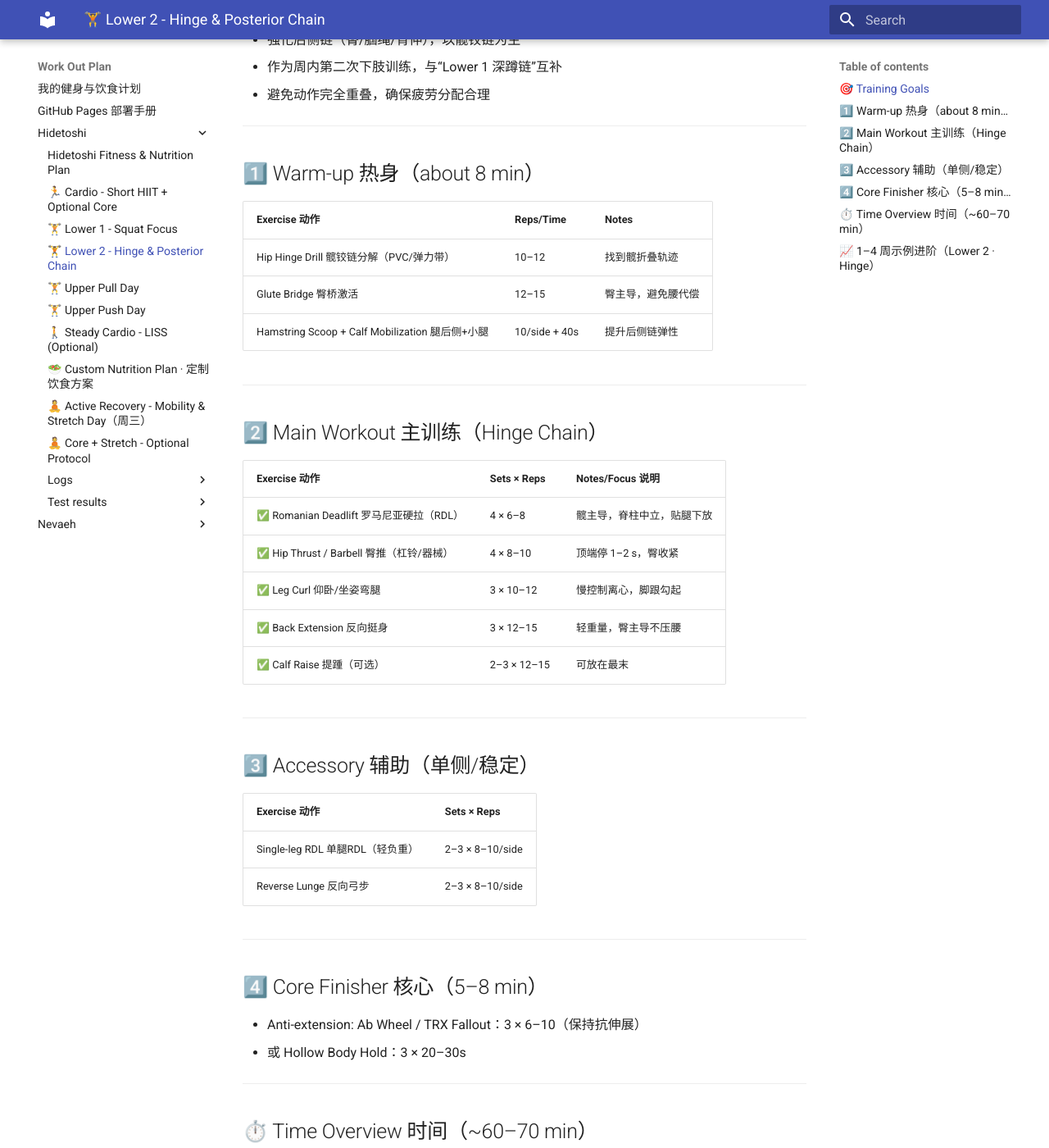
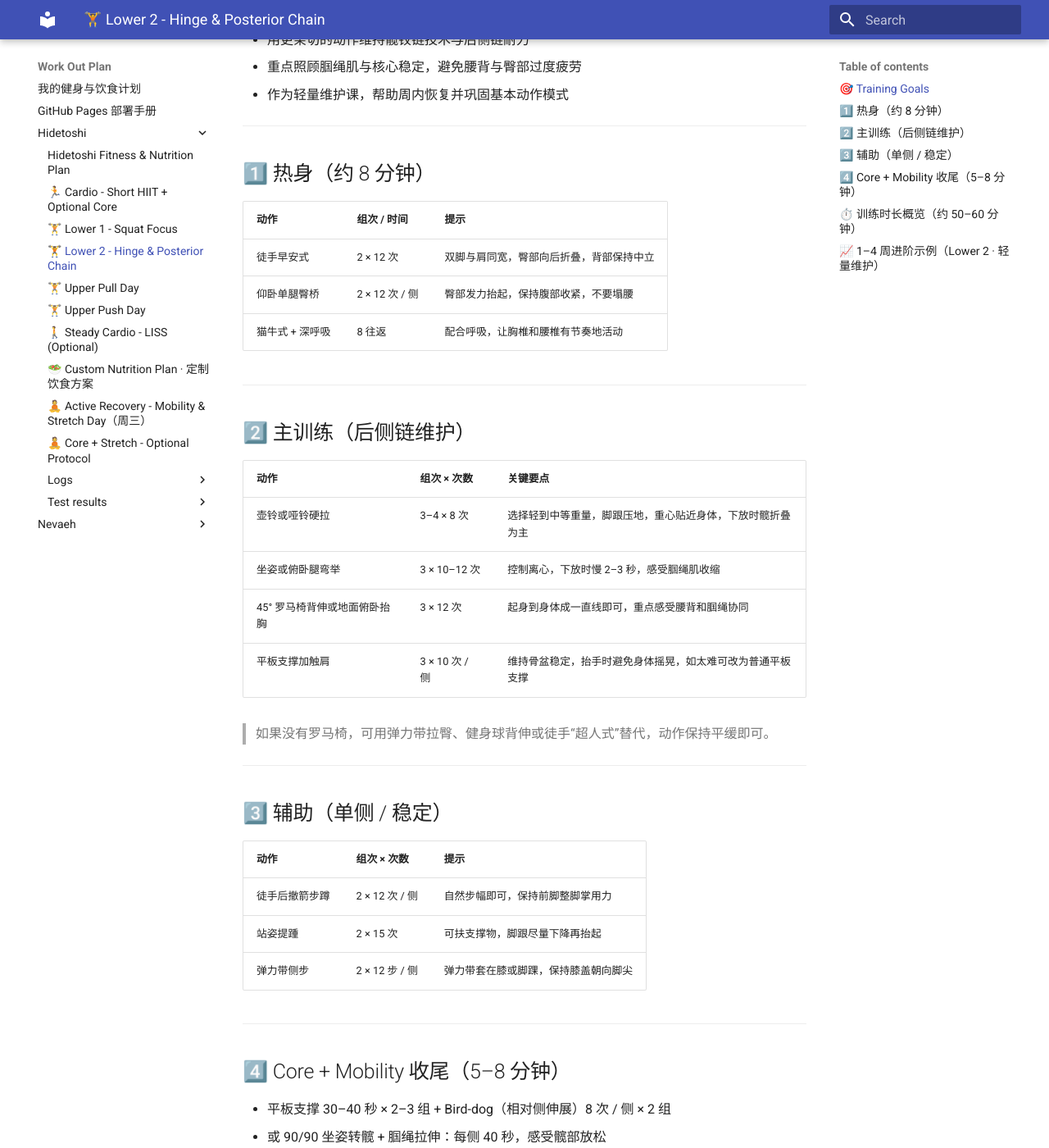
Before and after one commit to Hidetoshi20/work-out-plan, an MkDocs documentation site: the page built from docs/hidetoshi/🏋️ Lower 2 - Hinge & Posterior Chain.md, in a window 1280 px wide and 1400 px high, scrolled down 195 px. Shown: the whole window at 82% size. Built offline with MkDocs 1.6.1 and Material for MkDocs 9.7.7, drawn with Linux system fonts in a browser that asks for light colours; some of the changed text lies outside the part shown.

Commit message:
refactor: Revise training goals and structure for Lower 2 - Hinge & Posterior Chain document

```diff
--- a/docs/hidetoshi/🏋️ Lower 2 - Hinge & Posterior Chain.md
+++ b/docs/hidetoshi/🏋️ Lower 2 - Hinge & Posterior Chain.md
@@ -2,66 +2,70 @@
 
 ## 🎯 Training Goals
 
-- 强化后侧链（臀/腘绳/背伸），以髋铰链为主
-- 作为周内第二次下肢训练，与“Lower 1 深蹲链”互补
-- 避免动作完全重叠，确保疲劳分配合理
+- 用更亲切的动作维持髋铰链技术与后侧链耐力
+- 重点照顾腘绳肌与核心稳定，避免腰背与臀部过度疲劳
+- 作为轻量维护课，帮助周内恢复并巩固基本动作模式
 
 ---
 
-## 1️⃣ Warm-up 热身（about 8 min）
+## 1️⃣ 热身（约 8 分钟）
 
-| Exercise 动作                         | Reps/Time | Notes |
-|--------------------------------------|-----------|-------|
-| Hip Hinge Drill 髋铰链分解（PVC/弹力带）   | 10–12     | 找到髋折叠轨迹 |
-| Glute Bridge 臀桥激活                   | 12–15     | 臀主导，避免腰代偿 |
-| Hamstring Scoop + Calf Mobilization 腿后侧+小腿 | 10/side + 40s | 提升后侧链弹性 |
+| 动作 | 组次 / 时间 | 提示 |
+|------|-------------|------|
+| 徒手早安式 | 2 × 12 次 | 双脚与肩同宽，臀部向后折叠，背部保持中立 |
+| 仰卧单腿臀桥 | 2 × 12 次 / 侧 | 臀部发力抬起，保持腹部收紧，不要塌腰 |
+| 猫牛式 + 深呼吸 | 8 往返 | 配合呼吸，让胸椎和腰椎有节奏地活动 |
 
 ---
 
-## 2️⃣ Main Workout 主训练（Hinge Chain）
+## 2️⃣ 主训练（后侧链维护）
 
-| Exercise 动作                         | Sets × Reps | Notes/Focus 说明 |
-|--------------------------------------|-------------|------------------|
-| ✅ Romanian Deadlift 罗马尼亚硬拉（RDL）    | 4 × 6–8     | 髋主导，脊柱中立，贴腿下放 |
-| ✅ Hip Thrust / Barbell 臀推（杠铃/器械）   | 4 × 8–10    | 顶端停 1–2 s，臀收紧 |
-| ✅ Leg Curl 仰卧/坐姿弯腿                 | 3 × 10–12   | 慢控制离心，脚跟勾起 |
-| ✅ Back Extension 反向挺身                 | 3 × 12–15   | 轻重量，臀主导不压腰 |
-| ✅ Calf Raise 提踵（可选）                 | 2–3 × 12–15 | 可放在最末 |
+| 动作 | 组次 × 次数 | 关键要点 |
+|------|-------------|----------|
+| 壶铃或哑铃硬拉 | 3–4 × 8 次 | 选择轻到中等重量，脚跟压地，重心贴近身体，下放时髋折叠为主 |
+| 坐姿或俯卧腿弯举 | 3 × 10–12 次 | 控制离心，下放时慢 2–3 秒，感受腘绳肌收缩 |
+| 45° 罗马椅背伸或地面俯卧抬胸 | 3 × 12 次 | 起身到身体成一直线即可，重点感受腰背和腘绳协同 |
+| 平板支撑加触肩 | 3 × 10 次 / 侧 | 维持骨盆稳定，抬手时避免身体摇晃，如太难可改为普通平板支撑 |
+
+> 如果没有罗马椅，可用弹力带拉臀、健身球背伸或徒手“超人式”替代，动作保持平缓即可。
 
 ---
 
-## 3️⃣ Accessory 辅助（单侧/稳定）
+## 3️⃣ 辅助（单侧 / 稳定）
 
-| Exercise 动作                         | Sets × Reps |
-|--------------------------------------|-------------|
-| Single-leg RDL 单腿RDL（轻负重）         | 2–3 × 8–10/side |
-| Reverse Lunge 反向弓步                  | 2–3 × 8–10/side |
+| 动作 | 组次 × 次数 | 提示 |
+|------|-------------|------|
+| 徒手后撤箭步蹲 | 2 × 12 次 / 侧 | 自然步幅即可，保持前脚整脚掌用力 |
+| 站姿提踵 | 2 × 15 次 | 可扶支撑物，脚跟尽量下降再抬起 |
+| 弹力带侧步 | 2 × 12 步 / 侧 | 弹力带套在膝或脚踝，保持膝盖朝向脚尖 |
 
 ---
 
-## 4️⃣ Core Finisher 核心（5–8 min）
+## 4️⃣ Core + Mobility 收尾（5–8 分钟）
 
-- Anti-extension: Ab Wheel / TRX Fallout：3 × 6–10（保持抗伸展）
-- 或 Hollow Body Hold：3 × 20–30s
+- 平板支撑 30–40 秒 × 2–3 组 + Bird-dog（相对侧伸展）8 次 / 侧 × 2 组
+- 或 90/90 坐姿转髋 + 腘绳拉伸：每侧 40 秒，感受髋部放松
 
 ---
 
-## ⏱️ Time Overview 时间（~60–70 min）
+## ⏱️ 训练时长概览（约 50–60 分钟）
 
-| Module | Time |
-|--------|------|
-| Warm-up | 8 min |
-| Main    | 30–35 min |
-| Accessory | 8–10 min |
-| Core + Stretch | 8–12 min |
+| 模块 | 时间 |
+|------|------|
+| 热身 | 8 分钟 |
+| 主训练 | 25–30 分钟 |
+| 辅助 | 8–10 分钟 |
+| Core + Mobility | 8–12 分钟 |
 
 ---
 
-## 📈 1–4 周示例进阶（Lower 2 · Hinge）
+## 📈 1–4 周进阶示例（Lower 2 · 轻量维护）
 
-| 周 | 主项 RDL | 次要 Hip Thrust | 腿弯举/挺身 | 备注 |
-|---|-----------|-----------------|------------|-----|
-| 1 | 4×6–8 @ RPE7 | 4×8–10 @ RPE7   | 3×10–12    | 找到髋轨迹 |
-| 2 | +2.5–5 kg 或 +1 次 | +5 kg 或 +1 次     | +1–2 次     | 维持中立位 |
-| 3 | 再 +2.5–5 kg 或 +1 次 | 维持强度，控制离心 | 维持        | 不追求力竭 |
-| 4 | 维持或 −10%（Deload 视疲劳） | 维持/减少        | 维持/减少     | 腰背舒适度优先 |
+| 周次 | 壶铃/哑铃硬拉 | 腘绳动作 | 核心 / 背伸 | 备注 |
+|------|---------------|----------|-------------|------|
+| 第 1 周 | 3×8 轻重量，找动作感觉 | 3×10–12 轻重量 | 平板支撑 30 秒 + 背伸 12 次 | 以熟悉为主，不用追求疲劳 |
+| 第 2 周 | 4×8 略增重量或再多 2 次 | 3×12 次 | 平板支撑 35–40 秒 | 维持姿势质量，记录腰背感受 |
+| 第 3 周 | 维持重量，缩短休息或再多 1 组 | 3×12–14 次 | 平板支撑改为触肩版本 | 仍保持 RPE ≤ 7 |
+| 第 4 周 | Deload：减少 1 组或回到第 1 周重量 | 维持 | 改为 Bird-dog、呼吸练习 | 关注下背舒适度与整体恢复 |
+
+> 训练日志建议记录：使用的重量、RPE、腰背压力评分（0–10），以及动作是否顺畅，方便后续再调整难度。
```
